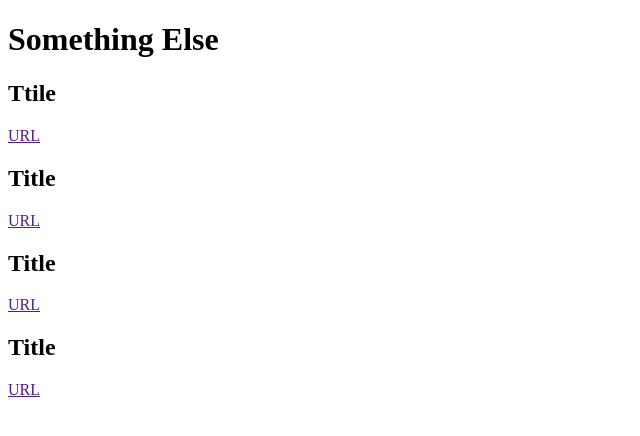
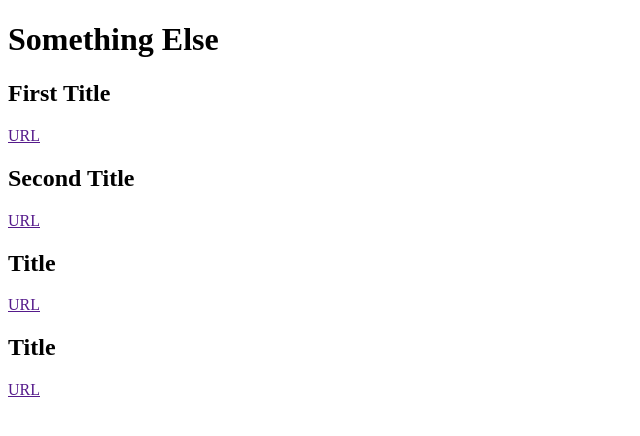
Before and after one commit to rlmckenney/FSF-CU-Kanban-Example, a plain HTML site: page index.html in a window 1280 px wide. Shown: the whole page, without its empty margins (0-640 px from the left). Drawn offline with Linux system fonts and the light colour scheme.

Commit message:
Update titles

```diff
--- a/index.html
+++ b/index.html
@@ -10,11 +10,11 @@
 
     <div id="news">
       <article>
-        <h2>Ttile</h2>
+        <h2>First Title</h2>
         <a href="">URL</a>
       </article>
       <article>
-        <h2>Title</h2>
+        <h2>Second Title</h2>
         <a href="">URL</a>
       </article>
       <article>
```
